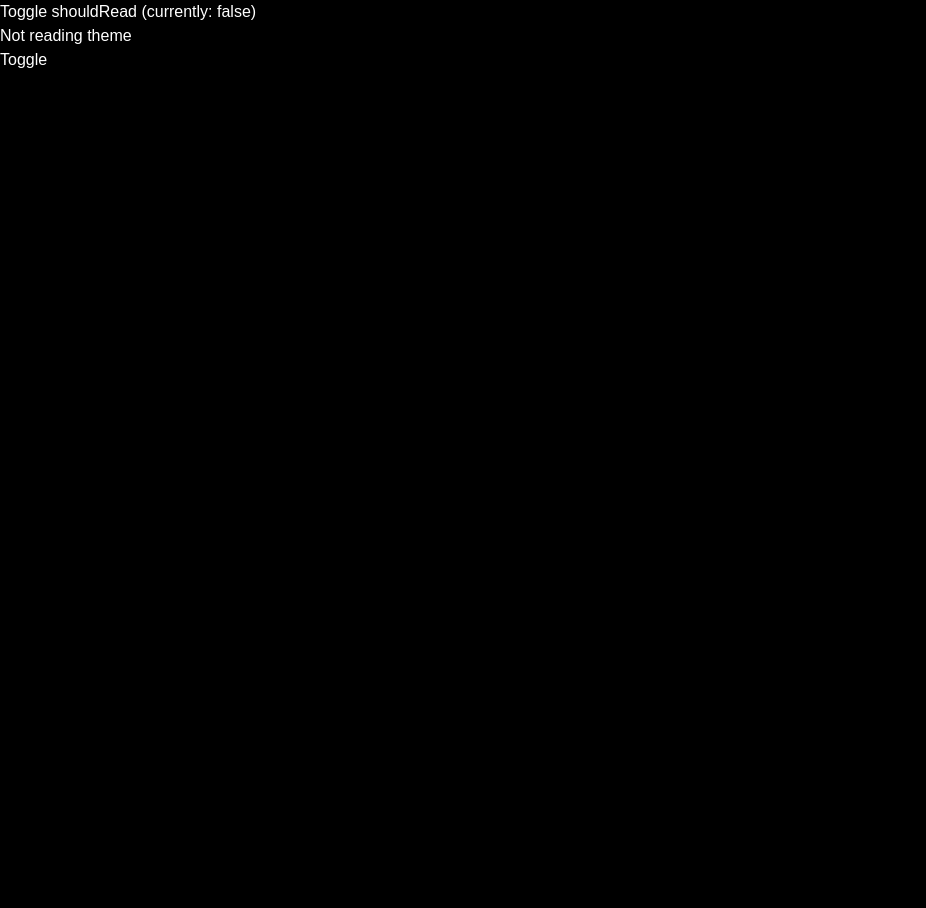
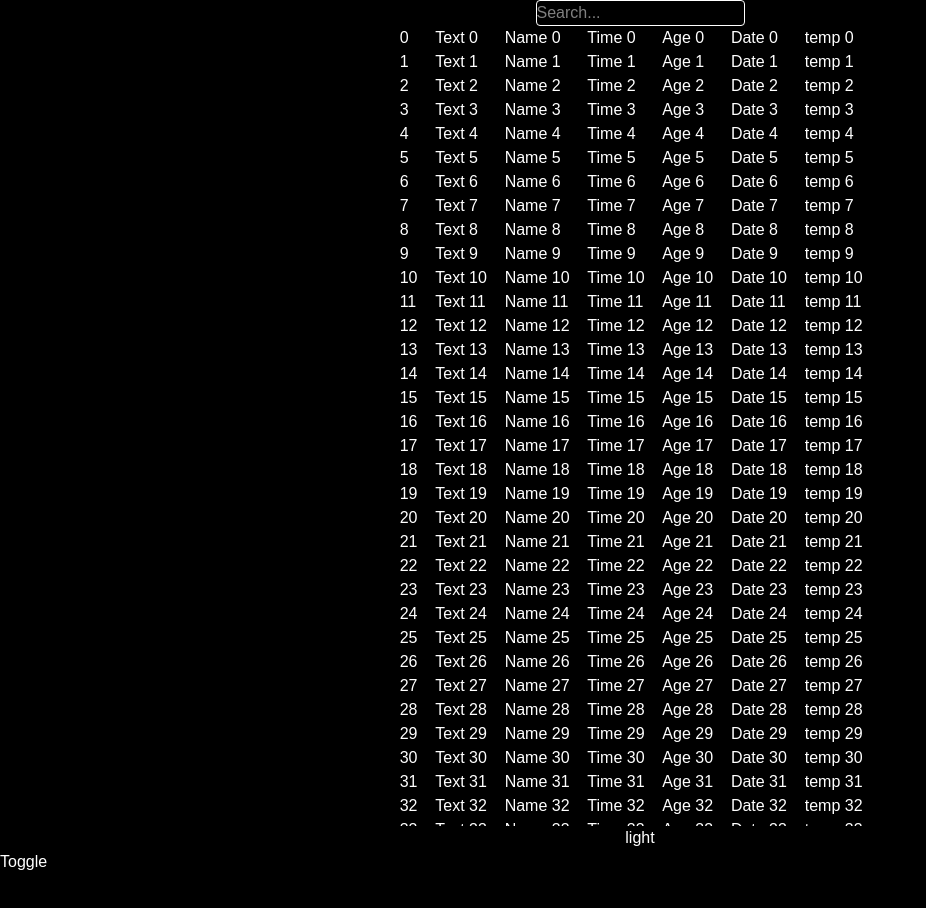
Before and after one commit to tonysoni-dotcom/portfolio, a Next.js app: page / in a window 1280 px wide. Shown: the top 908 px of the page, without its empty margins (0-926 px from the left). Before the commit the page ends 800 px from the top, so only its background shows below. Built offline with nearby package versions, Linux system fonts and the light colour scheme.

Commit message:
updated with use deferred value

```diff
--- a/app/page.tsx
+++ b/app/page.tsx
@@ -1,3 +1,82 @@
+"use client"
+
+import { use, useDeferredValue, useMemo, useState, useTransition } from "react";
+import Table from "./components/Table";
+import { ThemeContext } from "./components/ThemeContext";
+
+const defaultTableData = Array.from({length: 5000}, (_, i) => ({
+  id: i,
+  text: `Text ${i}`,
+  Name: `Name ${i}`,
+  Time: `Time ${i}`,
+  Age: `Age ${i}`,
+  Date: `Date ${i}`,
+  Temp: `temp ${i}`,
+}))
+
+export default function Home() {
+  const [data,setData] = useState(defaultTableData);
+  const [query, setQuery] = useState("");
+  const deferredQuery = useDeferredValue(query);
+  const filteredData = useMemo(() => {
+    return data.filter(item => {
+        let q = deferredQuery;
+        if(!q.length) return true;
+        let vals = Object.values(item);
+        for(let val of vals) {
+          if(val.toString().toLowerCase().includes(q.toLowerCase())) {
+            return true;
+          }
+        }
+        return false;
+      })
+  }, [deferredQuery])
+  // const [filteredData, setFilteredData] = useState(defaultTableData);
+
+  const [isPending, startTransition] = useTransition();
+
+  const handleChange = (e) => {
+    setQuery(e.target.value);
+
+    // startTransition(() => {
+    //   setFilteredData(data.filter(item => {
+    //     let q = e.target.value;
+    //     if(!q.length) return true;
+    //     let vals = Object.values(item);
+    //     for(let val of vals) {
+    //       if(val.toString().toLowerCase().includes(q.toLowerCase())) {
+    //         return true;
+    //       }
+    //     }
+    //     return false;
+    //   }))
+    // })
+  }
+
+  return (
+    <main className="bg-black min-h-screen flex justify-center items-center flex-col">
+      <input value={query} onChange={handleChange} placeholder="Search..." className="border-1 rounded-sm"/>
+      {
+        isPending?
+        <span>Loading...</span>
+        :
+        <Table
+          data = {filteredData}
+        />
+      }
+      <Consumer shouldRead={true}/>
+    </main>
+  )
+}
+
+function Consumer({ shouldRead }) {
+  console.log('Consumer rendered');
+  if (shouldRead) {
+    const theme = use(ThemeContext);
+    return <div>{theme}</div>;
+  }
+  return <div>Not reading theme</div>;
+}
 // "use client"
 
 // import { use, useState, useTransition } from "react";
@@ -41,7 +120,7 @@
 
 //   return (
 //     <main className="bg-black min-h-screen flex justify-center items-center flex-col">
-//       {/* <input value={query} onChange={handleChange} placeholder="Search..." className="border-1 rounded-sm"/>
+//       <input value={query} onChange={handleChange} placeholder="Search..." className="border-1 rounded-sm"/>
 //       {
 //         isPending?
 //         <span>Loading...</span>
@@ -49,7 +128,7 @@
 //         <Table
 //           data = {filteredData}
 //         />
-//       } */}
+//       }
 //       <Consumer shouldRead={true}/>
 //     </main>
 //   )
@@ -63,31 +142,31 @@
 //   }
 //   return <div>Not reading theme</div>;
 // }
-"use client"
+// "use client"
 
-import { use, useState, useContext } from 'react';
-import { ThemeContext } from './components/ThemeContext';
+// import { use, useState, useContext } from 'react';
+// import { ThemeContext } from './components/ThemeContext';
 
-function Consumer({ shouldRead }: { shouldRead: boolean }) {
-  console.log('Consumer rendered, shouldRead:', shouldRead);
+// function Consumer({ shouldRead }: { shouldRead: boolean }) {
+//   console.log('Consumer rendered, shouldRead:', shouldRead);
 
-  if (shouldRead) {
-    const theme = use(ThemeContext);
-    return <div>Reading theme: {theme}</div>;
-  }
+//   if (shouldRead) {
+//     const theme = use(ThemeContext);
+//     return <div>Reading theme: {theme}</div>;
+//   }
 
-  return <div>Not reading theme</div>;
-}
+//   return <div>Not reading theme</div>;
+// }
 
-export default function Home() {
-  const [shouldRead, setShouldRead] = useState(false);
+// export default function Home() {
+//   const [shouldRead, setShouldRead] = useState(false);
 
-  return (
-    <main>
-      <button onClick={() => setShouldRead(s => !s)}>
-        Toggle shouldRead (currently: {String(shouldRead)})
-      </button>
-      <Consumer shouldRead={shouldRead} />
-    </main>
-  );
-}
+//   return (
+//     <main>
+//       <button onClick={() => setShouldRead(s => !s)}>
+//         Toggle shouldRead (currently: {String(shouldRead)})
+//       </button>
+//       <Consumer shouldRead={shouldRead} />
+//     </main>
+//   );
+// }
```
